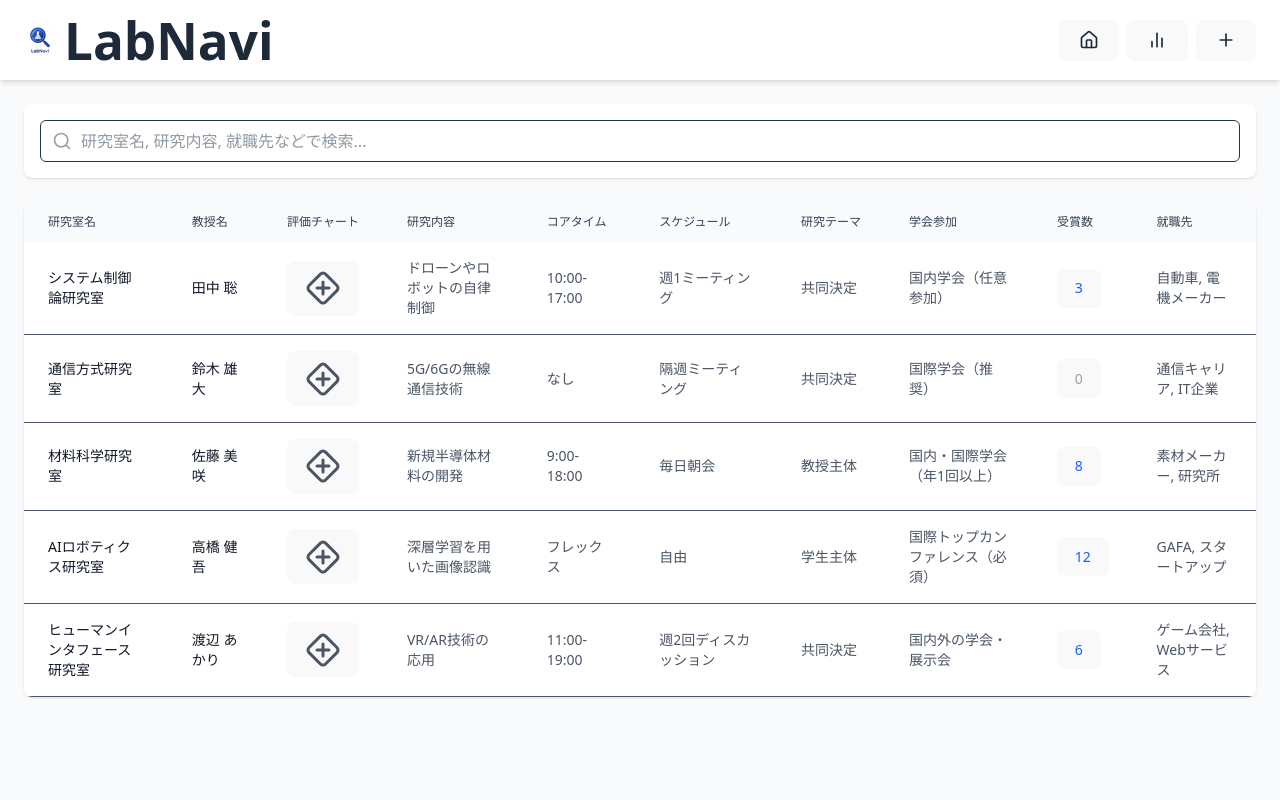
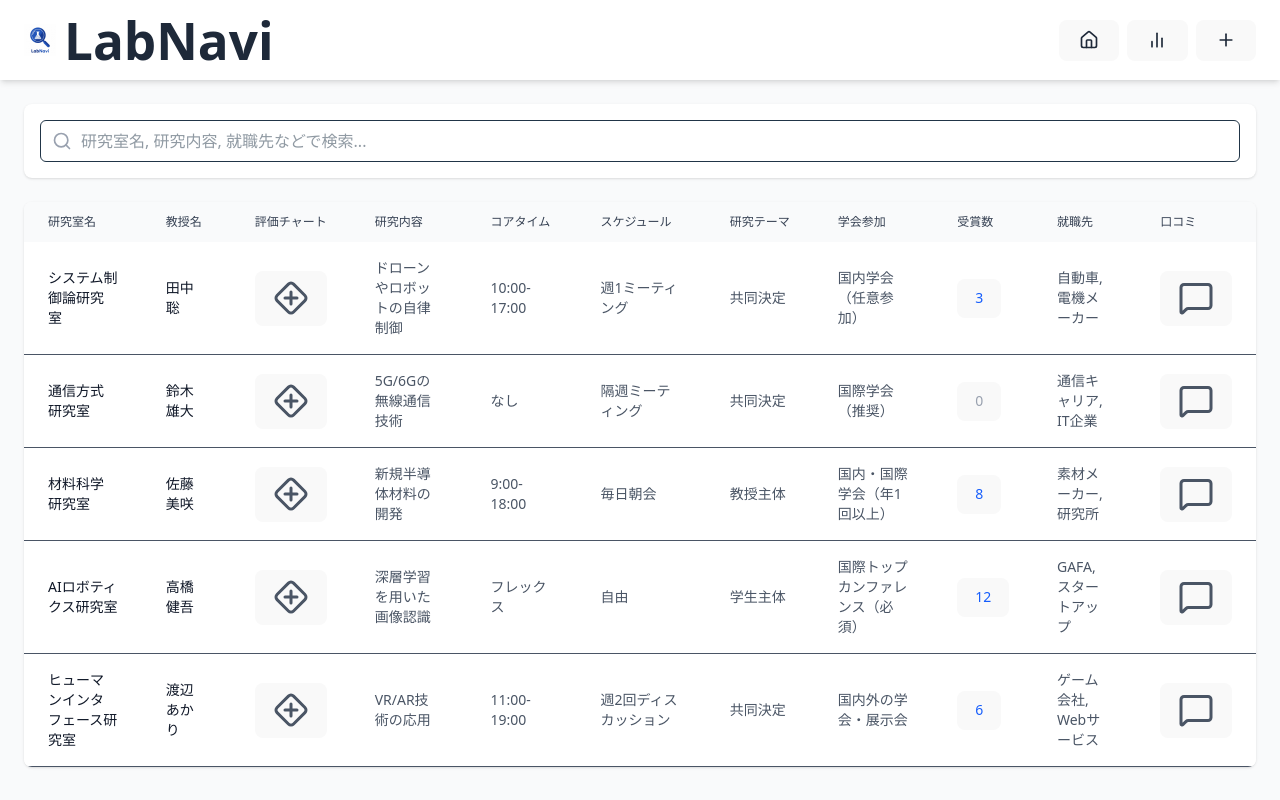
Before and after one commit to Eztas/LabNavi, a React (Vite) app: page / in a window 1280 px wide. Built offline with nearby package versions, Linux system fonts and the light colour scheme.

Commit message:
add: 口コミ列の追加

```diff
--- a/src/pages/HomePage.tsx
+++ b/src/pages/HomePage.tsx
@@ -3,18 +3,19 @@ import { useState, useMemo } from 'react';
 import type { FC } from 'react';
 import type { LabWithReview } from '.././types/'
 
-import { Search, DiamondPlus } from 'lucide-react';
+import { Search, DiamondPlus, MessageSquare } from 'lucide-react';
 
 import { useDataContext } from '.././contexts/DataContext';
 
+// ★ propsのインターフェースを更新
 interface HomePageProps {
-  onReviewClick: (lab: LabWithReview) => void;
-  onAwardsClick: (lab: LabWithReview) => void;
-
+  onOpenReview: (lab: LabWithReview) => void;
+  onOpenAward: (lab: LabWithReview) => void;
+  onOpenComment: (lab: LabWithReview) => void;
 }
 
-// ホームページコンポーネント
-const HomePage: FC<HomePageProps> = ({ onReviewClick, onAwardsClick }) => {
+// ★ props名を更新
+const HomePage: FC<HomePageProps> = ({ onOpenReview, onOpenAward, onOpenComment }) => {
   const { labs, reviews } = useDataContext();
   const [searchTerm, setSearchTerm] = useState<string>('');
 
@@ -62,6 +63,7 @@ const HomePage: FC<HomePageProps> = ({ onReviewClick, onAwardsClick }) => {
               <th scope="col" className="px-6 py-3 whitespace-nowrap hidden lg:table-cell">学会参加</th>
               <th scope="col" className="px-6 py-3 whitespace-nowrap hidden lg:table-cell">受賞数</th>
               <th scope="col" className="px-6 py-3 whitespace-nowrap hidden lg:table-cell">就職先</th>
+              <th scope="col" className="px-6 py-3 whitespace-nowrap hidden lg:table-cell">口コミ</th>
             </tr>
           </thead>
           <tbody>
@@ -70,7 +72,8 @@ const HomePage: FC<HomePageProps> = ({ onReviewClick, onAwardsClick }) => {
                 <td className="px-6 py-4 font-medium text-gray-900">{lab.name}</td>
                 <td className="px-6 py-4 font-medium text-gray-900">{lab.professor}</td>
                 <td className="px-6 py-4">
-                  <button onClick={() => onReviewClick(lab)} className="w-full text-left">
+                  {/* ★ 評価チャート（レビュー）用の関数を割り当て */}
+                  <button onClick={() => onOpenReview(lab)} className="w-full text-left">
                     <DiamondPlus size={36} />
                   </button>
                 </td>
@@ -80,8 +83,9 @@ const HomePage: FC<HomePageProps> = ({ onReviewClick, onAwardsClick }) => {
                 <td className="px-6 py-4 hidden lg:table-cell">{lab.decision}</td>
                 <td className="px-6 py-4 hidden lg:table-cell">{lab.conference}</td>
                 <td className="px-6 py-4 hidden lg:table-cell">
+                   {/* ★ 受賞歴用の関数を割り当て */}
                   <button
-                  onClick={() => onAwardsClick(lab)}
+                  onClick={() => onOpenAward(lab)}
                   className="text-blue-600 hover:underline disabled:text-gray-400 disabled:no-underline"
                   disabled={lab.rewards === 0}
                   >
@@ -90,6 +94,12 @@ const HomePage: FC<HomePageProps> = ({ onReviewClick, onAwardsClick }) => {
                 </td>
 
                 <td className="px-6 py-4 hidden lg:table-cell">{lab.career}</td>
+                <td className="px-6 py-4 hidden lg:table-cell">
+                  {/* ★ 口コミ（コメント）用の関数を割り当て */}
+                  <button onClick={() => onOpenComment(lab)} className="w-full text-left">
+                    <MessageSquare size={36} />
+                  </button>
+                </td>
               </tr>
             ))}
           </tbody>
```
